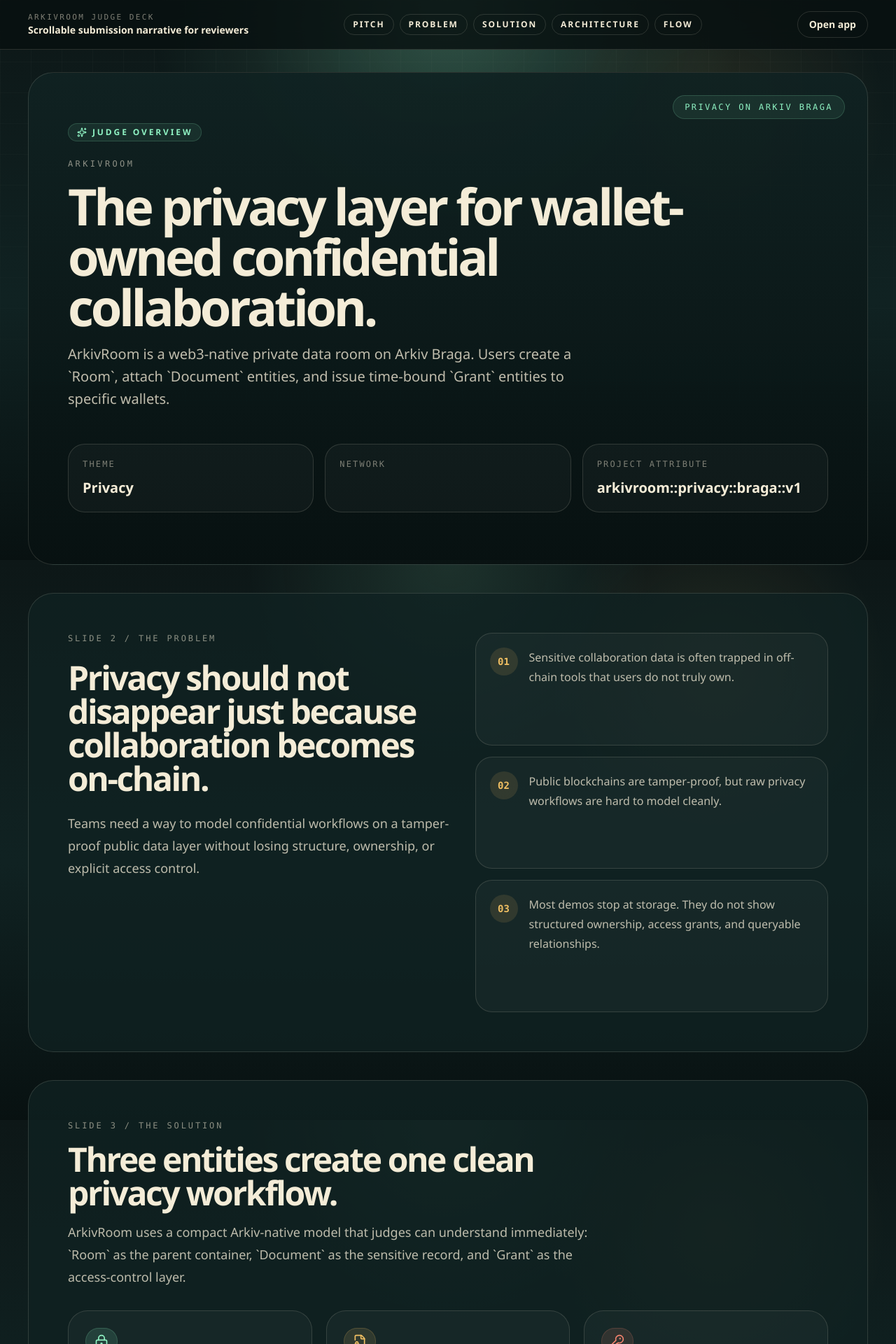
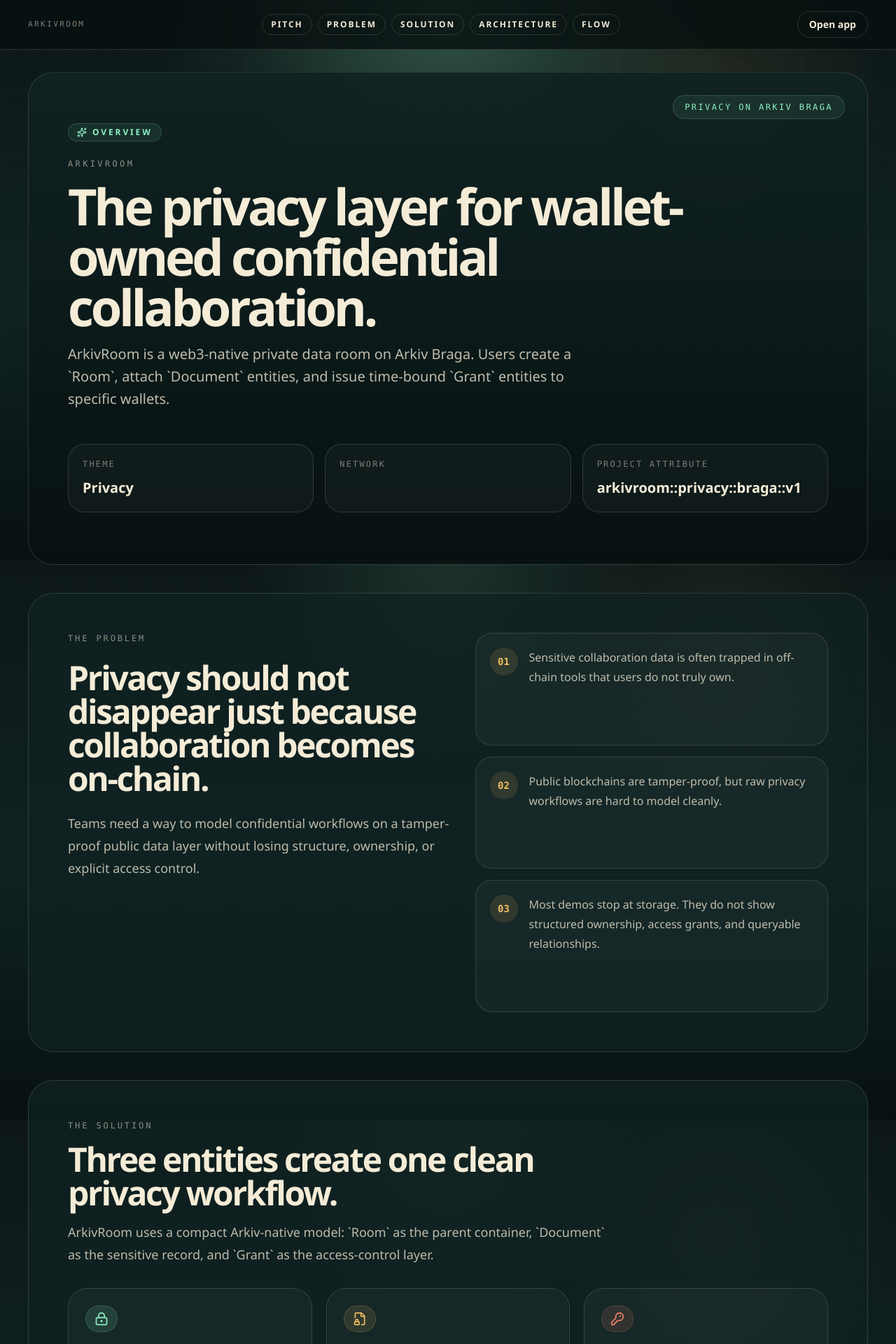
Before and after one commit to AltcoinDaddy/ArkivRoom, a Next.js app: page /doc in a window 1280 px wide. Shown: the top 1920 px of the page at 70% size. Built offline with nearby package versions, Linux system fonts and the light colour scheme; what @arkiv-network/sdk, wagmi would draw is missing.

Commit message:
refactor: simplify and rebrand documentation page UI text for clarity

```diff
--- a/src/app/doc/page.tsx
+++ b/src/app/doc/page.tsx
@@ -72,8 +72,8 @@ const flowSteps = [
 ];
 
 export const metadata: Metadata = {
-  title: "ArkivRoom Doc Deck",
-  description: "Presentation-style walkthrough of ArkivRoom for judges and reviewers.",
+  title: "ArkivRoom — Overview",
+  description: "A walkthrough of ArkivRoom's privacy workflow on Arkiv Braga.",
 };
 
 export default function DocPage() {
@@ -85,10 +85,7 @@ export default function DocPage() {
         <div className="mx-auto flex w-full max-w-7xl items-center justify-between gap-4 px-5 py-4 sm:px-8 lg:px-10">
           <div>
             <p className="font-mono text-[11px] uppercase tracking-[0.22em] text-[rgba(244,236,215,0.5)]">
-              ArkivRoom Judge Deck
-            </p>
-            <p className="text-sm font-semibold text-[var(--color-sand)]">
-              Scrollable submission narrative for reviewers
+              ArkivRoom
             </p>
           </div>
           <nav className="hidden items-center gap-2 lg:flex">
@@ -125,7 +122,7 @@ export default function DocPage() {
             <div className="space-y-6">
               <div className="inline-flex items-center gap-2 rounded-full border border-[rgba(143,242,195,0.18)] bg-[rgba(143,242,195,0.08)] px-3 py-1 text-xs font-semibold uppercase tracking-[0.24em] text-[var(--color-mint)]">
                 <Sparkles className="h-3.5 w-3.5" />
-                Judge overview
+                Overview
               </div>
               <div className="space-y-4">
                 <p className="font-mono text-xs uppercase tracking-[0.28em] text-[rgba(244,236,215,0.56)]">
@@ -167,7 +164,7 @@ export default function DocPage() {
         >
           <div className="space-y-6">
             <p className="font-mono text-xs uppercase tracking-[0.24em] text-[rgba(244,236,215,0.54)]">
-              Slide 2 / The problem
+              The problem
             </p>
             <h2 className="max-w-2xl text-4xl font-semibold tracking-[-0.05em] text-[var(--color-sand)] sm:text-5xl">
               Privacy should not disappear just because collaboration becomes on-chain.
@@ -201,15 +198,14 @@ export default function DocPage() {
         >
           <div className="max-w-3xl space-y-4">
             <p className="font-mono text-xs uppercase tracking-[0.24em] text-[rgba(244,236,215,0.54)]">
-              Slide 3 / The solution
+              The solution
             </p>
             <h2 className="text-4xl font-semibold tracking-[-0.05em] text-[var(--color-sand)] sm:text-5xl">
               Three entities create one clean privacy workflow.
             </h2>
             <p className="text-lg leading-8 text-[rgba(244,236,215,0.76)]">
-              ArkivRoom uses a compact Arkiv-native model that judges can understand immediately:
-              `Room` as the parent container, `Document` as the sensitive record, and `Grant` as the
-              access-control layer.
+              ArkivRoom uses a compact Arkiv-native model: `Room` as the parent container,
+              `Document` as the sensitive record, and `Grant` as the access-control layer.
             </p>
           </div>
 
@@ -251,7 +247,7 @@ export default function DocPage() {
           <div className="grid gap-8 lg:grid-cols-[1fr_1.05fr]">
             <div className="space-y-5">
               <p className="font-mono text-xs uppercase tracking-[0.24em] text-[rgba(244,236,215,0.54)]">
-                Slide 4 / Architecture
+                Architecture
               </p>
               <h2 className="text-4xl font-semibold tracking-[-0.05em] text-[var(--color-sand)] sm:text-5xl">
                 Built on Arkiv Braga with project-scoped entities and parent-key relationships.
@@ -355,10 +351,10 @@ export default function DocPage() {
           <div className="grid gap-8 lg:grid-cols-[0.95fr_1.05fr]">
             <div className="space-y-5">
               <p className="font-mono text-xs uppercase tracking-[0.24em] text-[rgba(244,236,215,0.54)]">
-                Slide 5 / Demo flow
+                Demo flow
               </p>
               <h2 className="text-4xl font-semibold tracking-[-0.05em] text-[var(--color-sand)] sm:text-5xl">
-                Judges can verify the whole flow in under two minutes.
+                Verify the whole flow in under two minutes.
               </h2>
               <div className="space-y-3">
                 {flowSteps.map((step, index) => (
@@ -383,7 +379,7 @@ export default function DocPage() {
             <div className="flex flex-col gap-5">
               <div className="rounded-[1.8rem] border border-[rgba(143,242,195,0.18)] bg-[rgba(143,242,195,0.08)] p-6">
                 <p className="font-mono text-xs uppercase tracking-[0.18em] text-[var(--color-mint)]">
-                  Submission-ready summary
+                  Summary
                 </p>
                 <p className="mt-4 text-2xl font-semibold tracking-[-0.04em] text-[var(--color-sand)]">
                   ArkivRoom turns Arkiv’s entity model into a real privacy workflow, not just a storage demo.
@@ -405,7 +401,7 @@ export default function DocPage() {
                 </div>
                 <div className="rounded-[1.5rem] border border-[var(--color-border)] bg-[rgba(255,255,255,0.03)] p-5">
                   <Eye className="h-5 w-5 text-[var(--color-mint)]" />
-                  <p className="mt-4 text-lg font-semibold text-[var(--color-sand)]">Judge-friendly</p>
+                  <p className="mt-4 text-lg font-semibold text-[var(--color-sand)]">Transparent</p>
                   <p className="mt-2 text-sm leading-6 text-[rgba(244,236,215,0.72)]">
                     The UI exposes the exact Room → Document → Grant flow and the readback queries.
                   </p>
```
